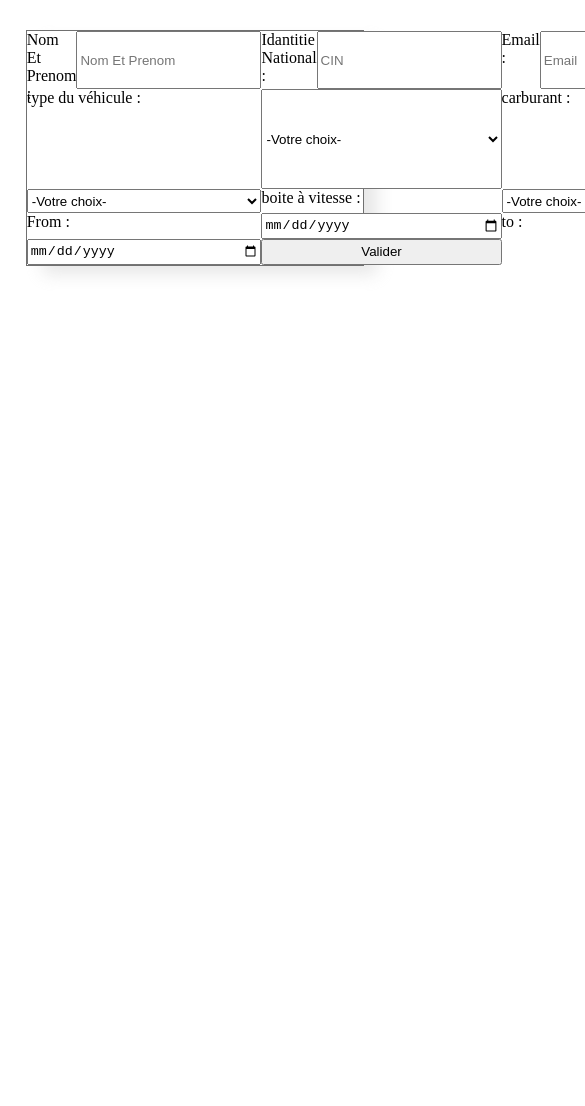
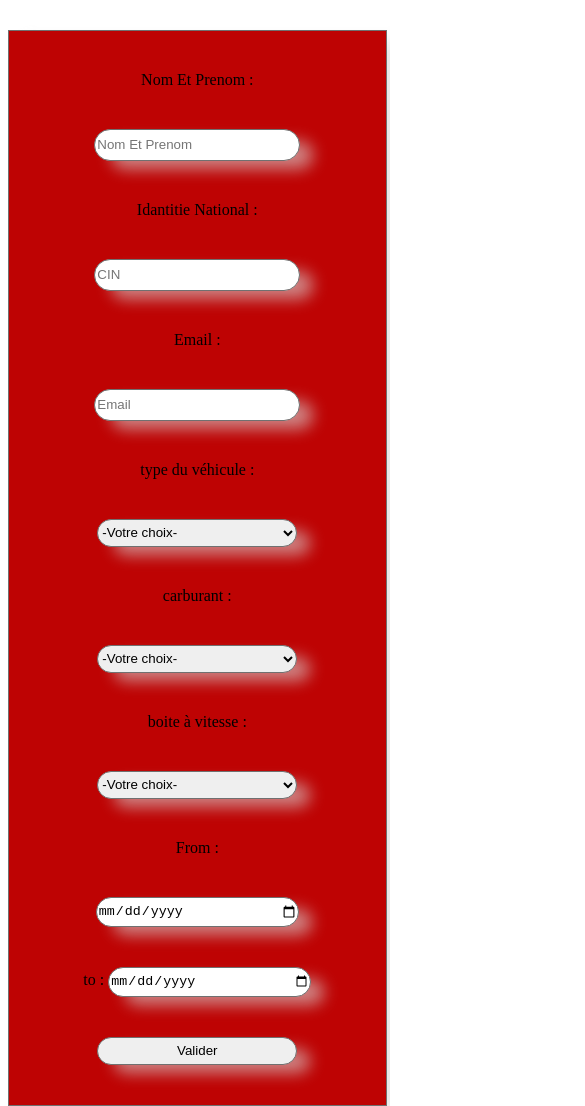
Before and after one commit to Moussatef/B3_HTML_CSS_JS, a plain HTML site: page reservation.html in a window 390 px wide. Shown: the top 1106 px of the page, 585 px wide, since content can reach past the window. Before the commit the page ends 844 px from the top, so only its background shows below. Drawn offline with Linux system fonts and the light colour scheme.

Commit message:
modification on HTML et JS

```diff
--- a/reservation.html
+++ b/reservation.html
@@ -11,24 +11,28 @@
 </head>
 
 <body>
-
     <div class="contaner_card">
-
         <div class="atrubit">
             <label>Nom Et Prenom : </label>
+        </div>
+        <div class="atrubit">
+
             <input id="Nom" type="text" placeholder="Nom Et Prenom">
         </div>
         <div class="atrubit">
             <label> Idantitie National : </label>
-        <input type="text" id="cin" placeholder="CIN">
         </div>
         <div class="atrubit">
-        <label>Email : </label>
-        <input type="email" id="email" placeholder="Email">
+            <input type="text" id="cin" placeholder="CIN">
         </div>
 
 
-        <label>type du véhicule : </label>
+        <div class="atrubit"><label>Email : </label></div>
+        <div class="atrubit">
+            <input type="email" id="email" placeholder="Email">
+        </div>
+        <div class="atrubit"><label>type du véhicule : </label></div>
+        <div class="atrubit">
             <select id="vehicule" onchange="check_type_v()">
                 <option value="-Votre choix-">-Votre choix-</option>
                 <option value="Motos">Motos</option>
@@ -39,21 +43,41 @@
                 <option value="Engin">Engin de chantier</option>
                 <option value="Camion">Camion</option>
             </select>
-        </select>
-        <label>carburant : </label>
+
+        </div>
+        <div class="atrubit"><label>carburant : </label></div>
+        <div class="atrubit">
             <select id="carbur" onchange="check_carbu()">
                 <option value="-Votre choix-">-Votre choix-</option>
             </select>
+
+        </div>
+        <div class="atrubit">
             <label>boite à vitesse : </label>
+        </div>
+        <div class="atrubit">
+
             <select id="boit" onchange="check_boit()">
                 <option value="-Votre choix-">-Votre choix-</option>
             </select>
+
+        </div>
+        <div class="atrubit">
             <label>From : </label>
+        </div>
+        <div class="atrubit">
+
             <input type="date" id="dateDep" placeholder="">
-        <label>to : </label></td>
+        </div>
+        <div class="atrubit">
+            <label>to : </label>
             <input type="date" id="dateFin" placeholder="">
+        </div>
+
+        <div class="atrubit">
             <input type="button" id="valider" value="Valider">
 
+        </div>
     </div>
 
 
--- a/style_Res.css
+++ b/style_Res.css
@@ -2,34 +2,53 @@
 .contaner_card{
     width: 90%;
     display: grid;
-    grid-template-columns: 1fr 1fr  1fr ;
-    grid-template-rows: 25% 100px auto;
+
+    grid-template-columns: auto auto auto auto;
+    grid-template-rows: auto;
+    grid-auto-flow: row;
+    grid-column-gap: 3px;
+    background-color: #929292;
+    padding: 20px;
     margin: 8% auto 0;
     border: solid 1px #707070;
     -webkit-box-shadow: 15px 10px 16px -2px rgba(173, 173, 173, 0.61);
     box-shadow: 15px 10px 16px -2px rgba(216, 216, 216, 0.61);
+
 }
 .atrubit{
-    display: flex;
+    width: 250px;
+    margin: 20px;
+    font-size: 16px;
+    text-align: center;
+}
+@media screen and (max-width:1200px){
 
-    justify-content: space-around;
-
-}
-.TB_info .card_data {
+    .contaner_card{
+        width: 90%;
+        display: flex;
+        flex-wrap: wrap;
+        justify-content: center;
+        grid-column-gap: 3px;
+        background-color: #be0303;
+        padding: 20px;
+        margin: 8% auto 0;
+        border: solid 1px #707070;
+        -webkit-box-shadow: 15px 10px 16px -2px rgba(173, 173, 173, 0.61);
+        box-shadow: 15px 10px 16px -2px rgba(216, 216, 216, 0.61);
+    }
+    .atrubit{
+        width: 350px;
+        margin: 20px;
+        font-size: 16px;
+        text-align: center;
+    }
 
 
 }
 
-.TB_info div{
-    margin: 20px;
-
-    width: 250px;
-    height: 10px;
-
-}
-.TB_info  input , .TB_info  select{
+.atrubit  input , .atrubit  select{
     height: 28px;
-    width: 250px;
+    width: 200px;
     border-radius: 20px;
     border: solid 1px #707070;
     -webkit-box-shadow: 15px 10px 16px -2px rgba(173, 173, 173, 0.61);
```
Also changed, not shown: 1 other file. Lines whose indentation alone changed are shown as unchanged.
